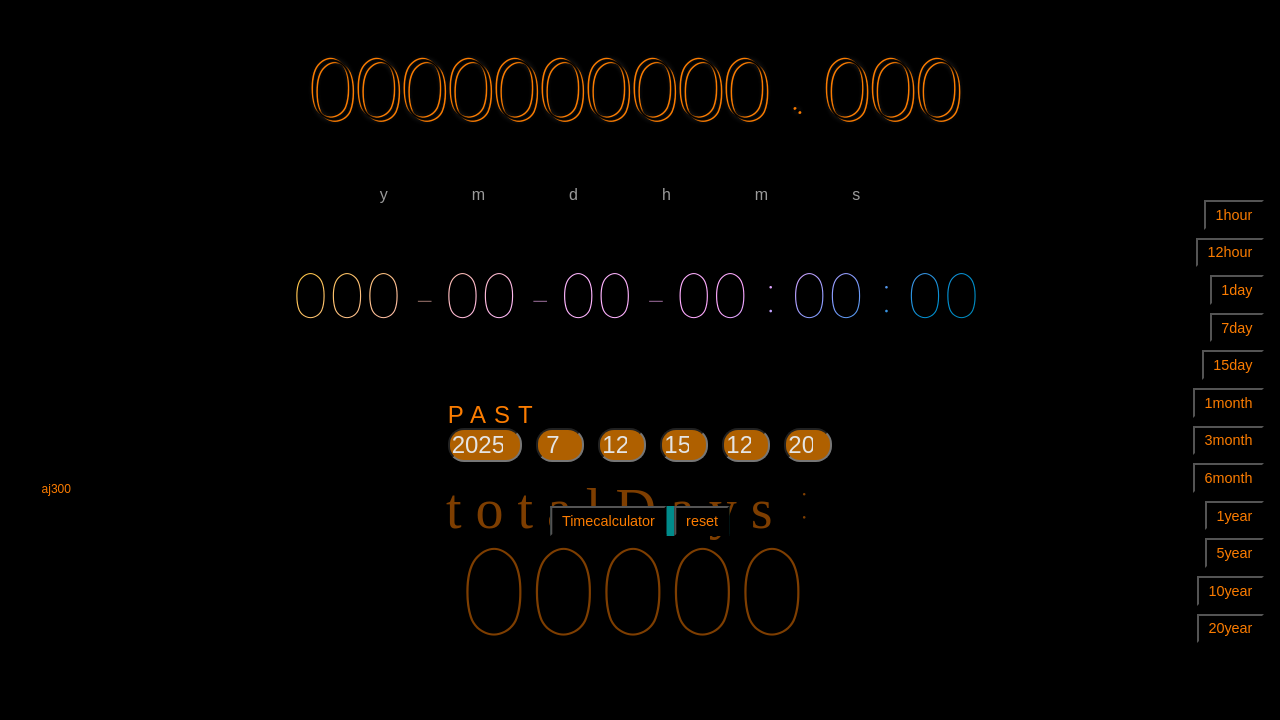
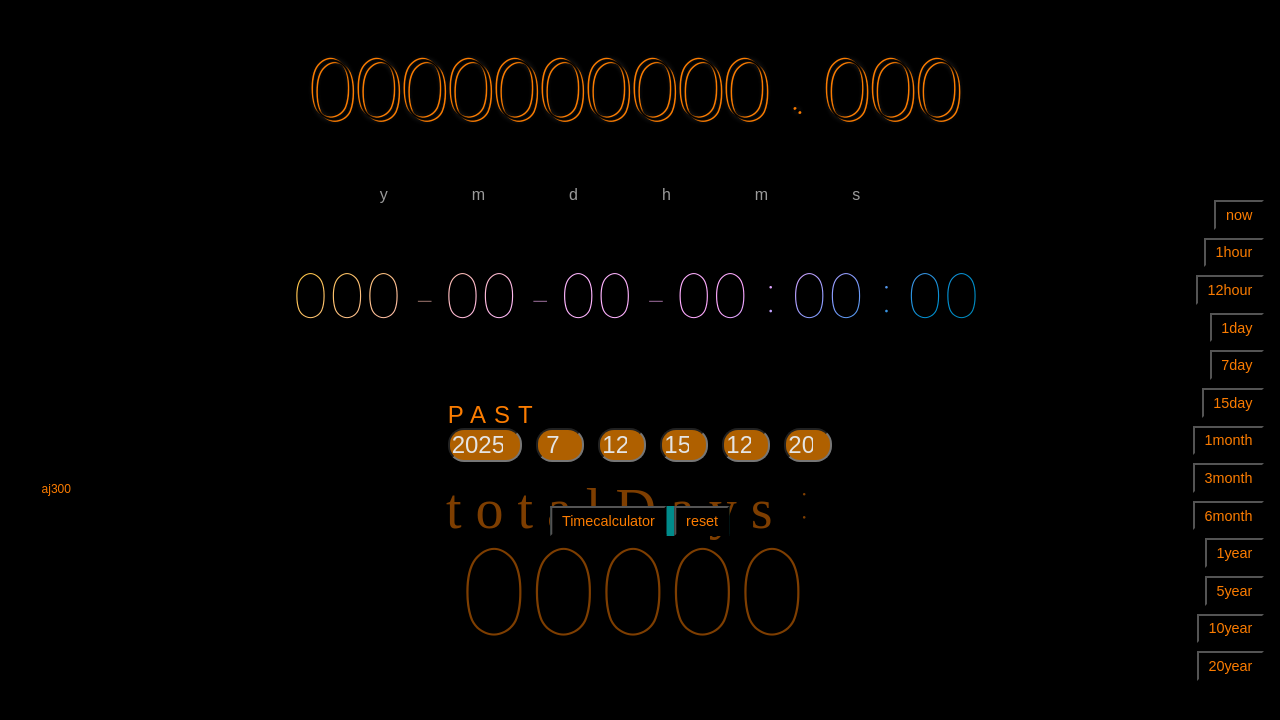
Before and after one commit to aj300542/past, a plain HTML site: page index.html in a window 1280 px wide. Drawn offline with Linux system fonts and the light colour scheme.

Commit message:
Update index.html

```diff
--- a/index.html
+++ b/index.html
@@ -46,6 +46,7 @@
         </div>
     </div>
     <div class="shortcut-buttons">
+        <button data-time="0" class="button">now</button>
         <button data-time="3600" class="button">1hour</button>
         <button data-time="43200" class="button">12hour</button>
         <button data-time="86400" class="button">1day</button>
```
